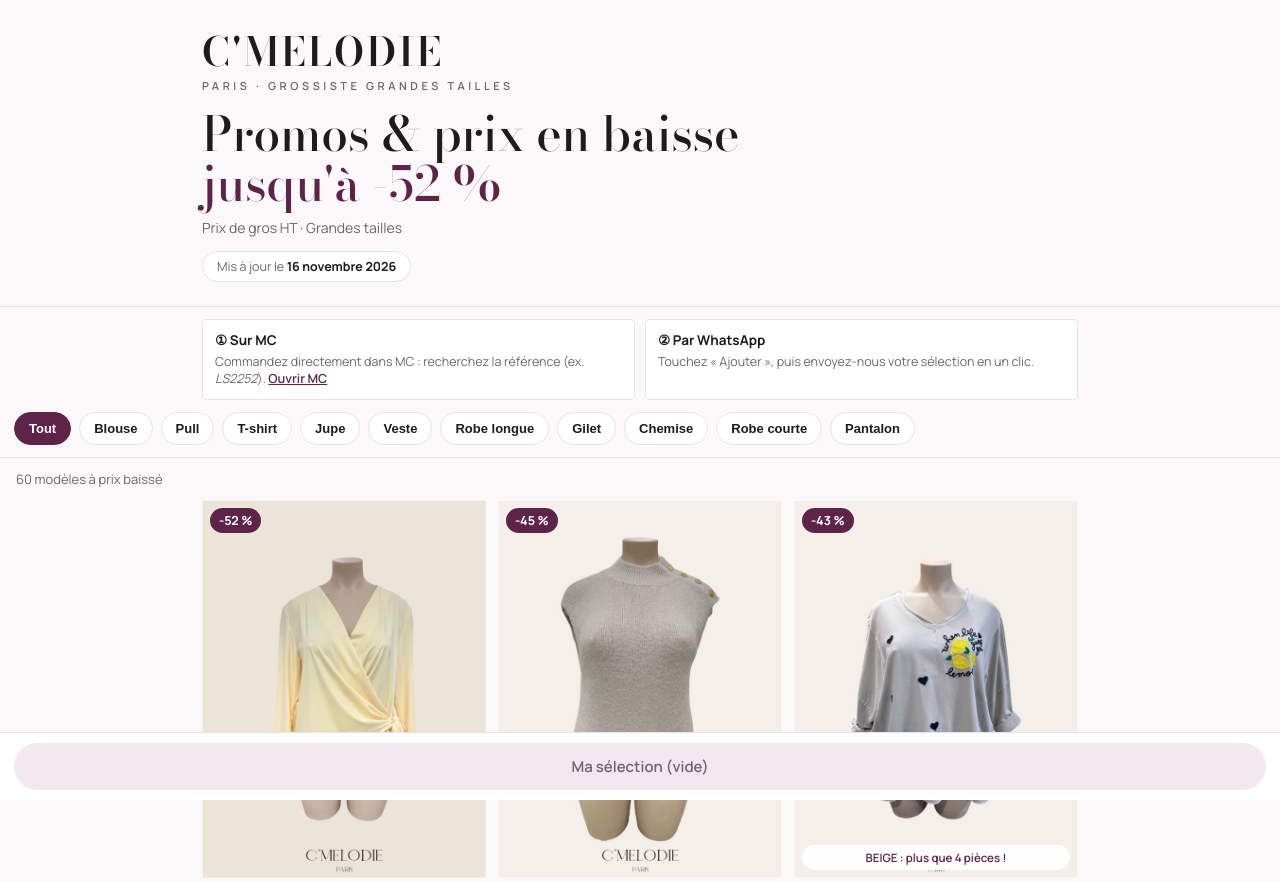
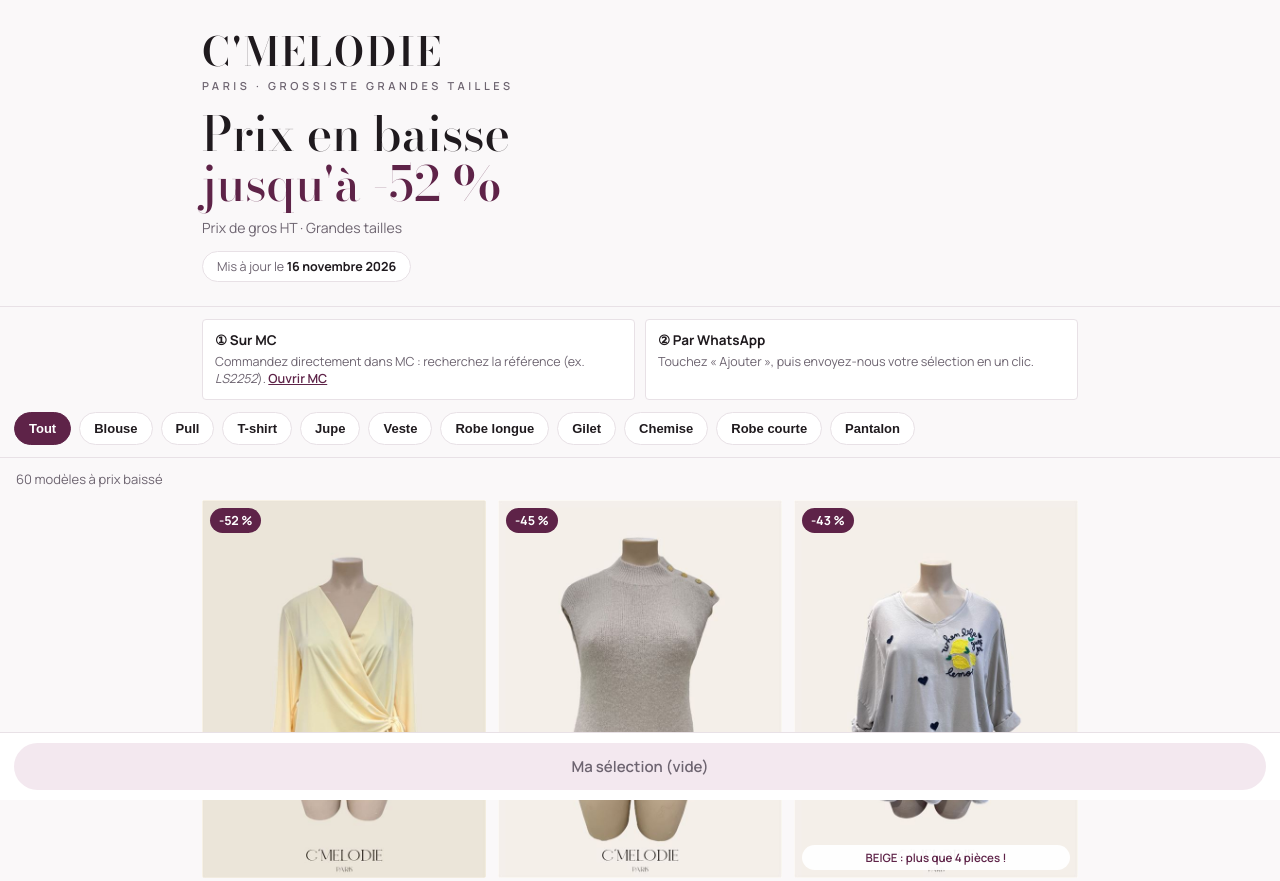
Before and after one commit to cmelodie-paris/cmelodie-prix, a plain HTML site: page index.html in a window 1280 px wide. Shown: the top 881 px of the page. Drawn offline with nearby package versions, Linux system fonts and the light colour scheme.

Commit message:
Titre Prix en baisse

```diff
--- a/index.html
+++ b/index.html
@@ -4,7 +4,7 @@
 <meta charset="utf-8">
 <meta name="robots" content="noindex">
 <meta name="viewport" content="width=device-width, initial-scale=1">
-<title>C'Mélodie — Promos & prix en baisse</title>
+<title>C'Mélodie — Prix en baisse</title>
 <link href="https://fonts.googleapis.com/css2?family=Bodoni+Moda:opsz,wght@6..96,500;6..96,600&family=Manrope:wght@400;500;600;700&display=swap" rel="stylesheet">
 <style>
   :root{--ink:#1d1a17;--muted:#7a716a;--bg:#faf6f1;--card:#fff;--red:#c8312b;--gold:#b88a4a;--line:#ece4da}
@@ -121,7 +121,7 @@
 <body>
 <header>
   <div class="brand">C'MELODIE<small>PARIS · GROSSISTE GRANDES TAILLES</small></div>
-  <h1>Promos &amp; prix en baisse<br><span>jusqu'à -52 %</span></h1>
+  <h1>Prix en baisse<br><span>jusqu'à -52 %</span></h1>
   <div class="sub">Prix de gros HT · Grandes tailles</div>
   <div class="upd">Mis à jour le <b id="upd"></b></div>
 </header>
```
